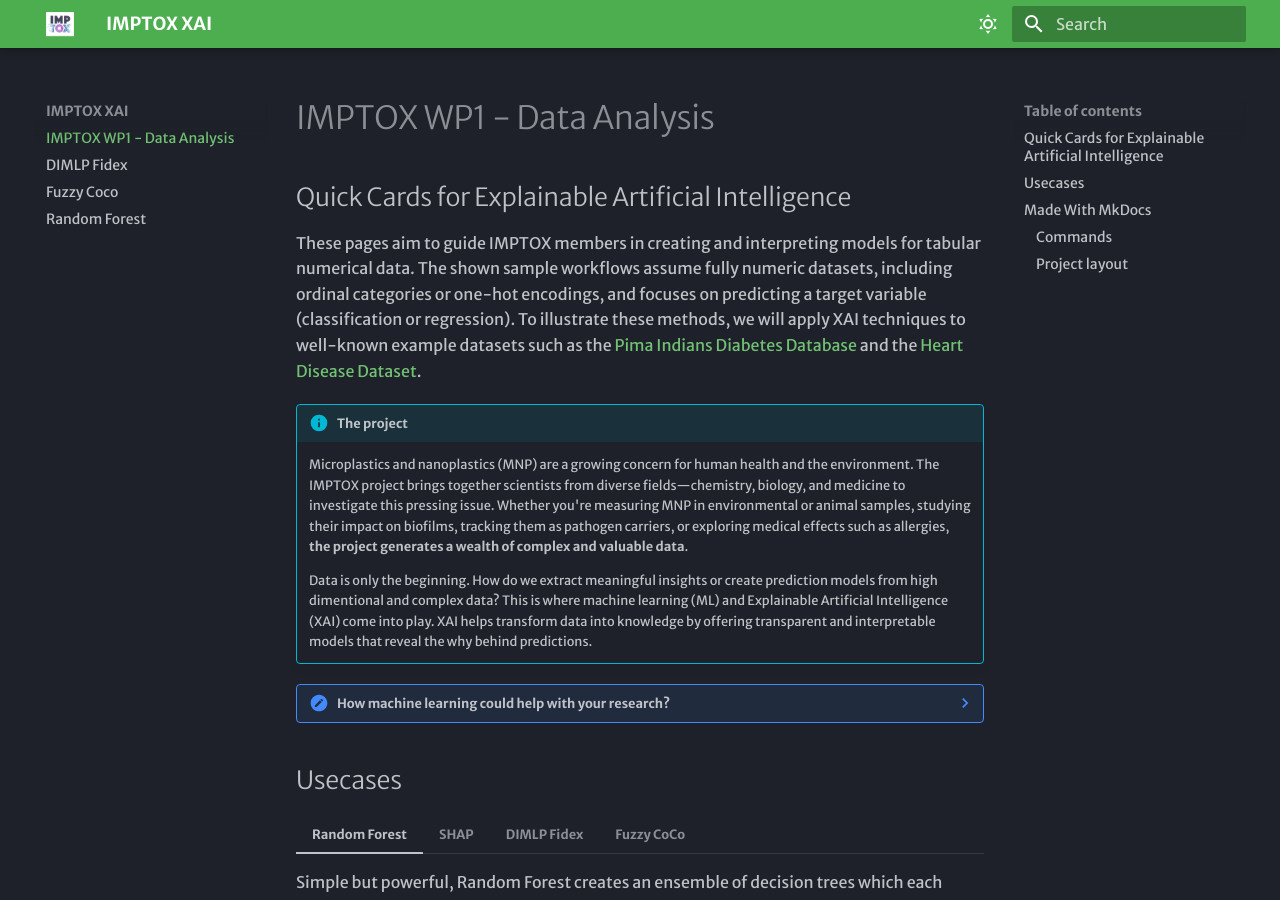
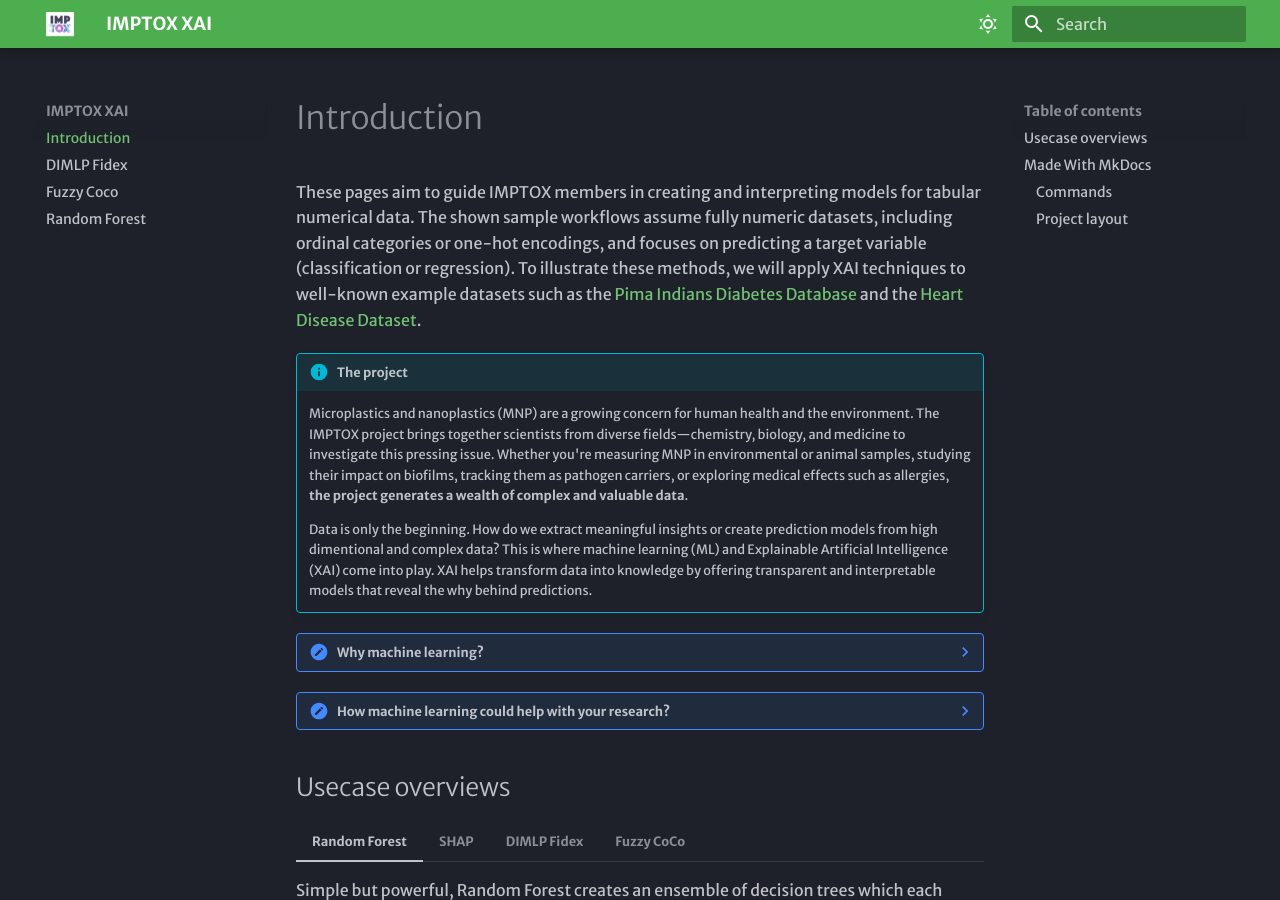
Before and after one commit to ThibaultSchowing/IMPTOX_XAI, an MkDocs documentation site: the page built from docs/index.md, in a window 1280 px wide and 900 px high. Built offline with MkDocs 1.6.1 and Material for MkDocs 9.7.7, drawn with Linux system fonts in a browser that asks for light colours; some web fonts are replaced.

Commit message:
Update index

````diff
--- a/docs/index.md
+++ b/docs/index.md
@@ -1,6 +1,4 @@
-# IMPTOX WP1 - Data Analysis
-
-## Quick Cards for Explainable Artificial Intelligence
+# Introduction
 
 These pages aim to guide IMPTOX members in creating and interpreting models for tabular numerical data. The shown sample workflows assume fully numeric datasets, including ordinal categories or one-hot encodings, and focuses on predicting a target variable (classification or regression). To illustrate these methods, we will apply XAI techniques to well-known example datasets such as the [Pima Indians Diabetes Database](https://www.kaggle.com/datasets/uciml/pima-indians-diabetes-database) and the [Heart Disease Dataset](https://www.kaggle.com/datasets/johnsmith88/heart-disease-dataset).
 
@@ -11,22 +9,25 @@ These pages aim to guide IMPTOX members in creating and interpreting models for
     Data is only the beginning. How do we extract meaningful insights or create prediction models from high dimentional and complex data? This is where machine learning (ML) and Explainable Artificial Intelligence (XAI) come into play. XAI helps transform data into knowledge by offering transparent and interpretable models that reveal the why behind predictions.
 
 
+??? note "Why machine learning?"
+    While traditional statistical analysis excels at accurately describing data and identifying straightforward patterns, machine learning algorithms offer the ability to explore more complex and high-dimensional datasets. These advanced methods can capture intricate relationships and non-linear interactions that classic techniques might overlook. Moreover, machine learning models have the potential to deliver more accurate predictions by learning from complex data interactions, although this improvement is not guaranteed and often depends on the quality and structure of the data.
 
 ??? note "How machine learning could help with your research?"
+
+    Machine learning allows you to go beyond observations, transforming data into predictions and new hypotheses. With XAI methods, these predictions become understandable and scientifically valuable, allowing to eliminate unused variables and focus on important ones, opening doors to optimized research paths.
 
     - **Environmental Insights:** Could patterns in environmental data reveal which microplastic types are present or how they are distributed across ecosystems?
     - **Pathogen Risks:** Can we uncover hidden relationships between microplastic chemical properties and their role in fostering pathogen growth?
     - **Health Predictions:** Is it possible to predict health outcomes, such as allergic responses, based on exposure to microplastics combined with patient genotype ?
 
-    Machine learning allows you to go beyond observations, transforming data into predictions and new hypotheses. With XAI methods, these predictions become understandable and scientifically valuable, allowing to eliminate unused variables and focus on important ones, opening doors to optimized research paths.
-
-
-
-## Usecases
+## Usecase overviews
 
 === "Random Forest"
 
     Simple but powerful, Random Forest creates an ensemble of decision trees which each contain already interpretable but numerous rules. Using [a modified version with the Fidex algorithm](https://hes-xplain.github.io/documentation/dimlpfidex/training-methods/randforeststrn/) allows to extract clear decision rules making the model more transparent and human readable.
+
+
+
     ```py
         randForestsTrn(
         """
````
